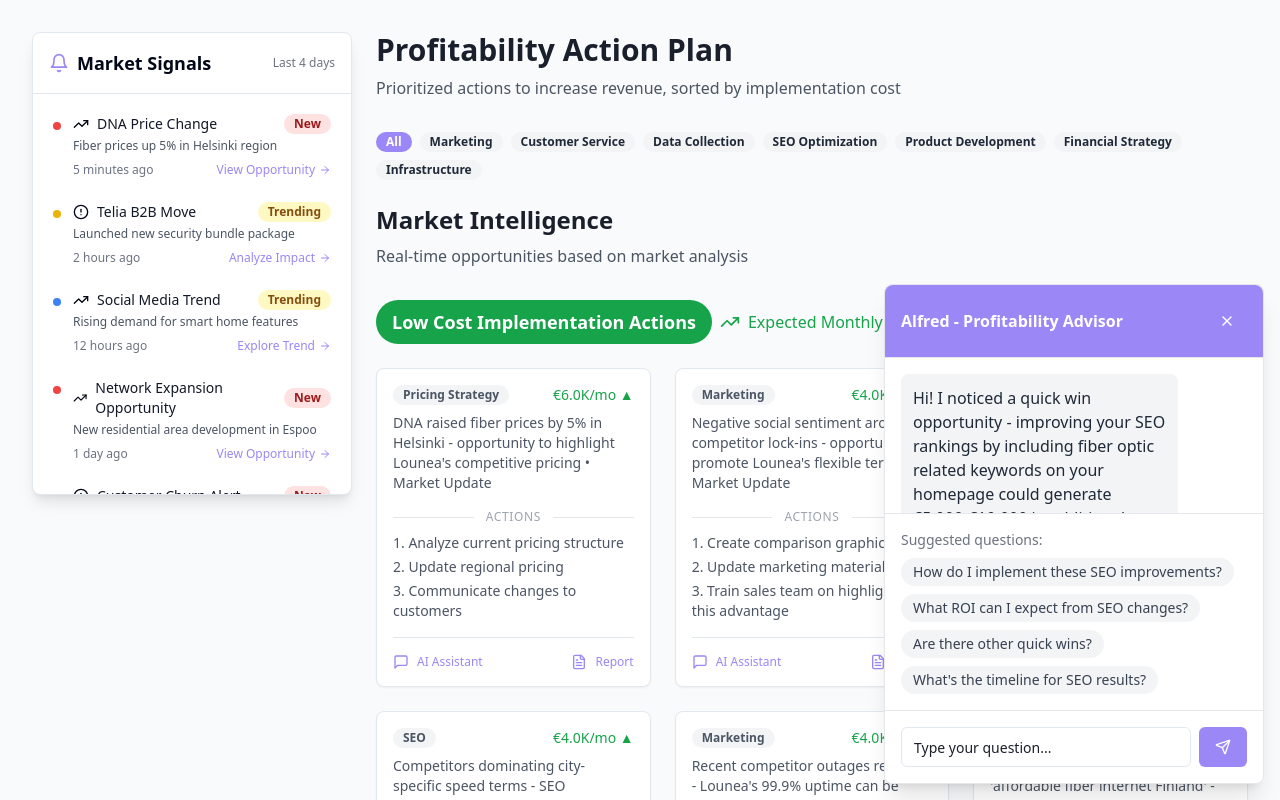
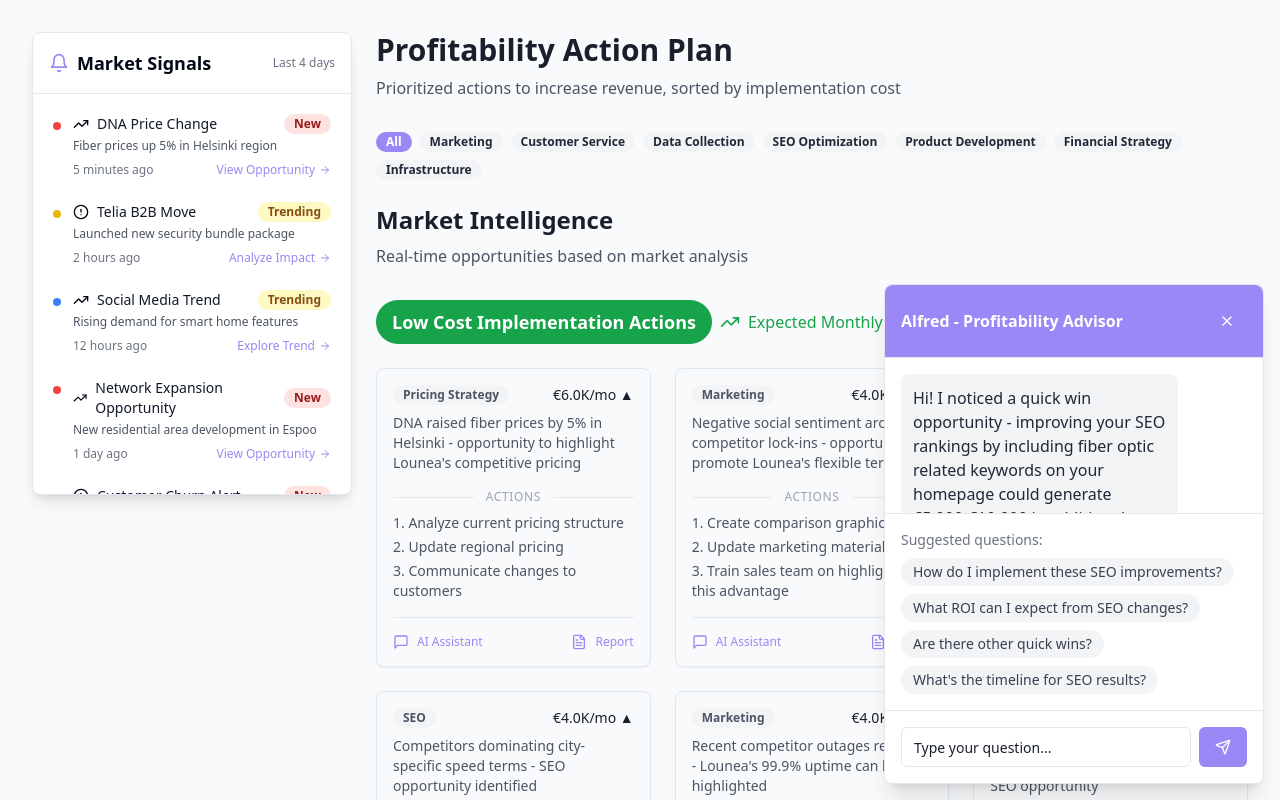
Before and after one commit to thehiddenrocky/profit-visualizer-dashboard, a React (Vite) app: page / in a window 1280 px wide. Shown: the top 800 px of the page. Built offline with nearby package versions, Linux system fonts and the light colour scheme.

Commit message:
Update MarketIntelligenceCard styles
- Change profit display color from green to default text color.
- Remove "• Market Update" suffix from signal text and related formatting function.
- Add subtle gray background to the card component.
[skip gpt_engineer]

```diff
--- a/src/components/MarketIntelligenceCard.tsx
+++ b/src/components/MarketIntelligenceCard.tsx
@@ -44,29 +44,21 @@ export const MarketIntelligenceCard = ({
     `What are the main risks to consider?`
   ];
 
-  // Format summary to signal format
-  const formatSignal = (text: string) => {
-    const parts = text.split('•').map(part => part.trim());
-    return parts.length > 1 ? parts : [text, 'Market Update'];
-  };
-
-  const [signalMetric, signalType] = formatSignal(summary);
-
   return (
     <>
-      <Card className="w-full p-4">
+      <Card className="w-full p-4 bg-gray-50">
         <div className="flex flex-col gap-2">
           <div className="flex justify-between items-start">
             <Badge className={getDepartmentColor(department)}>
               {department}
             </Badge>
-            <span className="font-medium text-green-600 text-sm">
+            <span className="font-medium text-secondary text-sm">
               €{(expectedGain/1000).toFixed(1)}K/mo ▲
             </span>
           </div>
 
           <div className="flex items-center gap-2 text-sm text-gray-600 mb-4">
-            <span className="font-medium">{signalMetric} • {signalType}</span>
+            <span className="font-medium">{summary}</span>
           </div>
         </div>
 
```
